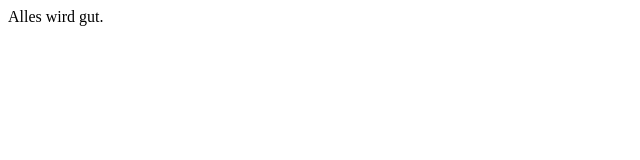
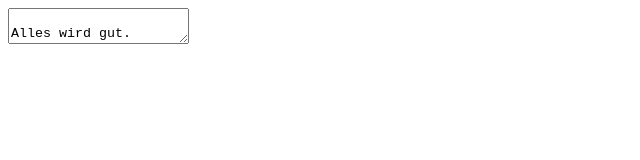
Before and after one commit to marolu/marolu.github.io, a plain HTML site: page index.html in a window 1280 px wide. Shown: the whole page, without its empty margins (0-640 px from the left). Drawn offline with Linux system fonts and the light colour scheme.

Commit message:
Update index.html

```diff
--- a/index.html
+++ b/index.html
@@ -1 +1,3 @@
+<!DOCTYPE html><script src="https://cdn.jsdelivr.net/npm/texme@1.0.0"></script><textarea>
+
 Alles wird gut.
```
